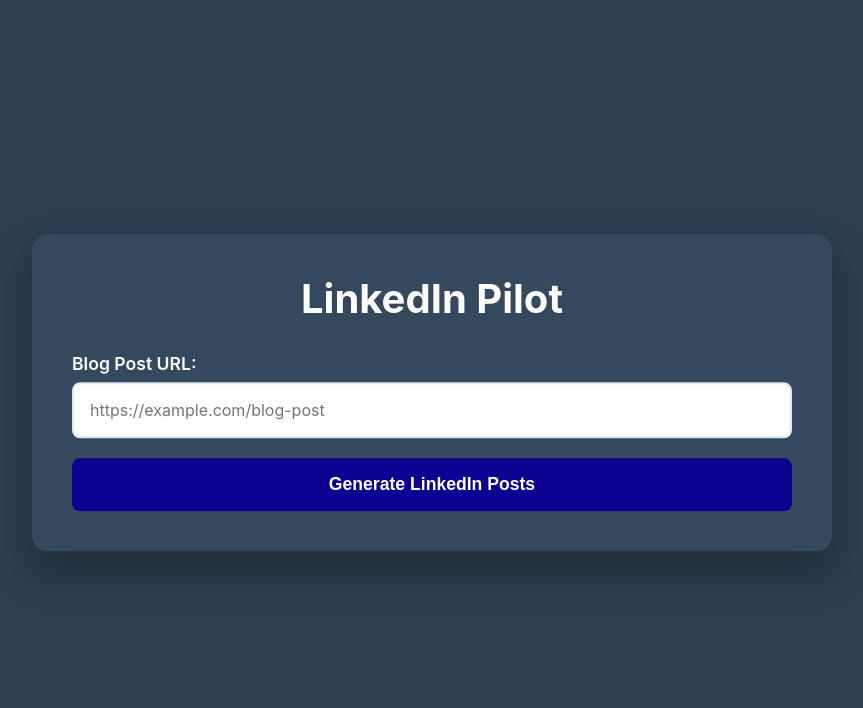
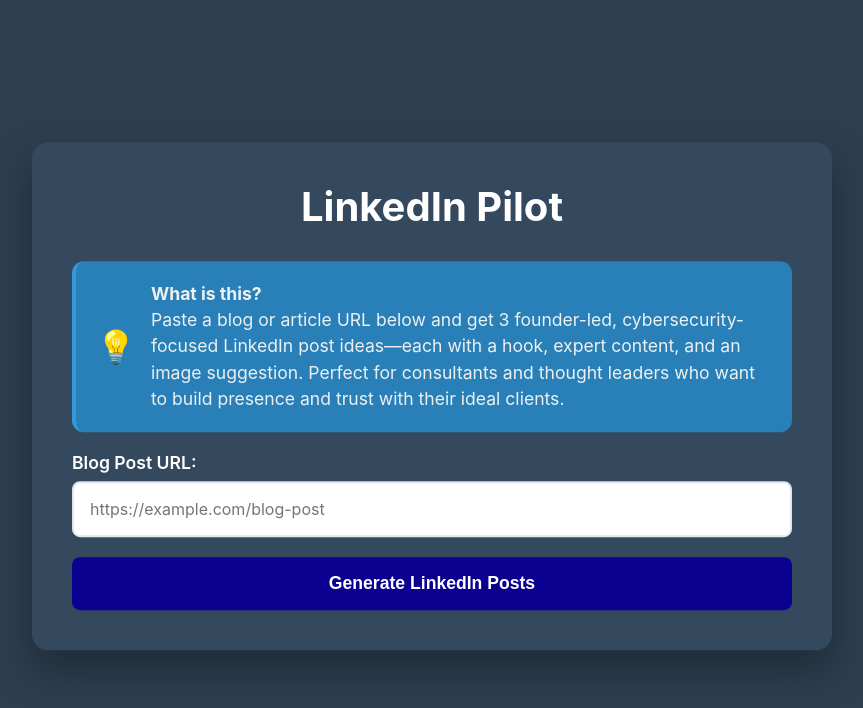
Before and after one commit to zelmetennani/Linkedin-Pilot, a plain HTML site: page index.html in a window 1280 px wide. Shown: the whole page, without its empty margins (208-1071 px from the left). Drawn offline with Linux system fonts and the light colour scheme.

Commit message:
Add info box above URL input to explain tool purpose

```diff
--- a/index.html
+++ b/index.html
@@ -36,7 +36,7 @@
                 transform: translateY(0);
             }
             50% {
-                transform: translateY(-10px);
+                transform: translateY(-5px);
             }
         }
 
@@ -209,12 +209,40 @@
             border-left: 4px solid #e74c3c;
             display: none;
         }
+
+        .info-box {
+            background: #2980b9;
+            padding: 20px;
+            border-radius: 12px;
+            margin-bottom: 20px;
+            display: flex;
+            align-items: center;
+            gap: 15px;
+            border-left: 4px solid #3498db;
+        }
+
+        .info-icon {
+            font-size: 2rem;
+            color: #3498db;
+        }
+
+        .info-text {
+            color: #ecf0f1;
+            font-size: 1.1rem;
+            line-height: 1.5;
+        }
     </style>
 </head>
 <body>
     <div class="container">
         <h1>LinkedIn Pilot</h1>
-
+        <div class="info-box">
+            <span class="info-icon">💡</span>
+            <span class="info-text">
+                <strong>What is this?</strong> <br>
+                Paste a blog or article URL below and get 3 founder-led, cybersecurity-focused LinkedIn post ideas—each with a hook, expert content, and an image suggestion. Perfect for consultants and thought leaders who want to build presence and trust with their ideal clients.
+            </span>
+        </div>
         <form id="blogForm">
             <div class="form-group">
                 <label for="blogUrl">Blog Post URL:</label>
```
